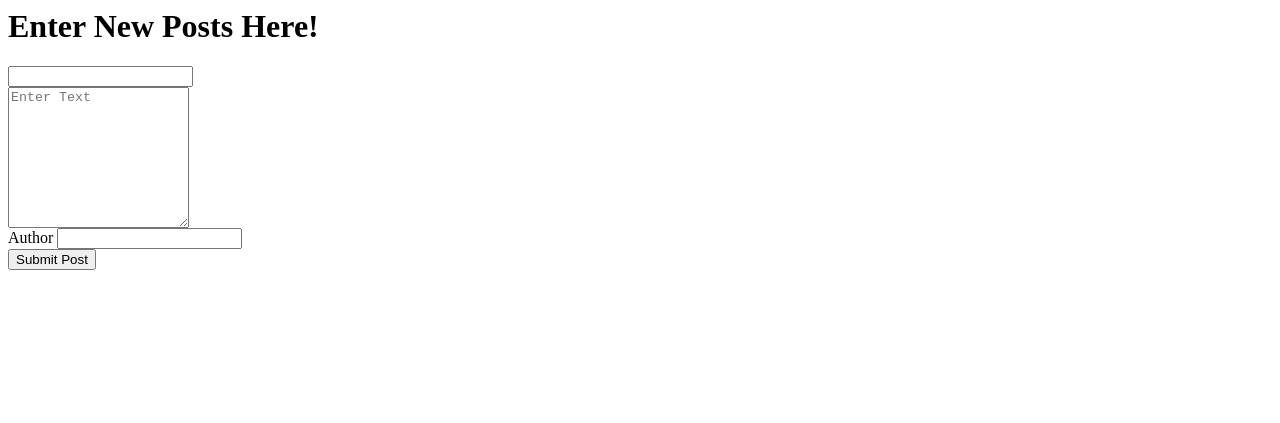
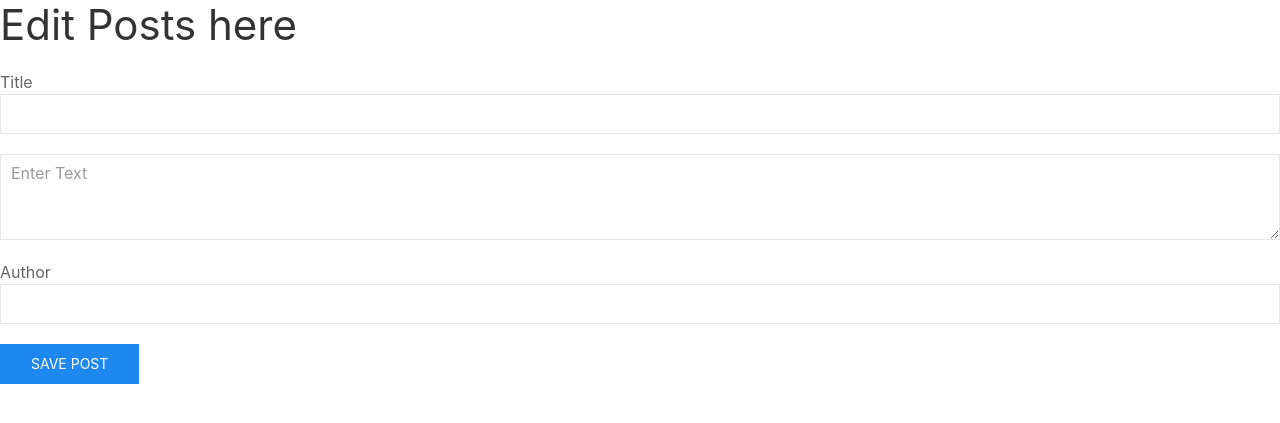
Before and after one commit to troydelageto/simpleBlog-with-Flask-UIKIT, a Flask app: template templates/edit.html in a window 1280 px wide. Shown: the top 423 px of the page. Run offline with Flask 2, Linux system fonts and the light colour scheme; the template is opened without the code that fills it, so the values that code supplies are empty; some libraries are stand-ins or nearby versions.

Commit message:
second commit

```diff
--- a/app.py
+++ b/app.py
@@ -75,13 +75,16 @@ def delete(id):
 # edit route
 @app.route('/posts/edit/<int:id>',methods=['GET','POST'])
 def edit(id):
+    post=AllBlogPost.query.get_or_404(id)
     if request.method=='POST':
-        post=AllBlogPost.query.get_or_404(id)
+
         post.title=request.form['title']
         post.Author=request.form['Author']
         post.Content=request.form['Content']
         db.session.commit()
-        return
+        return redirect('/posts')
+    else:
+        return render_template('edit.html',post=post)
 
 
 @app.route('/home/<string:name>')
--- a/templates/base.html
+++ b/templates/base.html
@@ -1,6 +1,5 @@
 <!DOCTYPE html>
 <html lang="en">
-
   <head>
     <meta charset="UTF-8" />
     <meta http-equiv="X-UA-Compatible" content="IE=edge" />
@@ -8,22 +7,30 @@
     <title>Document</title>
 
     <!-- style sheet -->
-<link rel="stylesheet" href="{{url_for('static' ,filename='css/style.css')}}">
+    <link
+      rel="stylesheet"
+      href="{{url_for('static' ,filename='css/style.css')}}"
+    />
 
     <!-- UIkit css cdn -->
-    <link rel="stylesheet" href="https://cdn.jsdelivr.net/npm/uikit@3.6.21/dist/css/uikit.min.css" />
-
+    <link
+      rel="stylesheet"
+      href="https://cdn.jsdelivr.net/npm/uikit@3.6.21/dist/css/uikit.min.css"
+    />
 
     {%block head%} {% endblock%}
   </head>
 
   <body>
-    {%block body%} {% endblock%}
+    <div class="container">
+      {%block body%}
+      <!-- Navbar  -->
 
+      {% endblock%}
+    </div>
 
     <!-- Uikit js cdn -->
     <script src="https://cdn.jsdelivr.net/npm/uikit@3.6.21/dist/js/uikit.min.js"></script>
     <script src="https://cdn.jsdelivr.net/npm/uikit@3.6.21/dist/js/uikit-icons.min.js"></script>
   </body>
-
 </html>
--- a/templates/edit.html
+++ b/templates/edit.html
@@ -1,20 +1,27 @@
+{% extends 'base.html'%}
+
+{% block head %}
+<title>Edit Page</title>
+{% endblock %}
 
 
-<h1>Enter New Posts Here!</h1>
+
+{% block body%}
+<h1>Edit Posts here</h1>
 
   <div class="wrapper-display">
     <!-- Form display  -->
     <div class="form-wrapper">
-      <form action="/posts" method="POST" class="uk-margin-top">
+      <form action="/posts/edit/{{post.id}}" method="POST" class="uk-margin-top">
         <div class="uk-margin">
           <div class="uk-block">
-            <span class="uk-form-icon" uk-icon="icon: user"></span>
+            Title
             <input
               class="uk-input"
               name="title"
               id="title"
               type="text"
-              value=""
+              value="{{post.title}}"
             />
           </div>
         </div>
@@ -25,25 +32,28 @@
               placeholder="Enter Text"
               name="Content"
               class="uk-textarea"
-              rows="9"
+              rows="3"
               placeholder="Textarea"
-            ></textarea>
+
+            >{{post.Content}}</textarea>
           </div>
         </div>
 
         <div class="uk-margin">
           <div class="uk-block">
             Author
-            <input class="uk-input" name="Author" type="text" />
+            <input class="uk-input" name="Author" type="text" value="{{post.Author}}" />
           </div>
         </div>
 
         <div class="uk-margin" uk-margin>
           <button type="submit" class="uk-button uk-button-primary">
-            Submit Post
+            Save Post
           </button>
         </div>
       </form>
 
       <!-- End of Form display  -->
     </div>
+
+{% endblock  %}
```
Also changed, not shown: templates/posts.html (+4 -7 lines), posts.db. Lines whose indentation alone changed are shown as unchanged.
